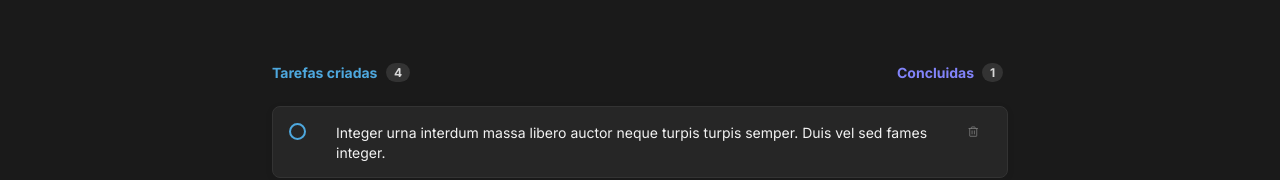
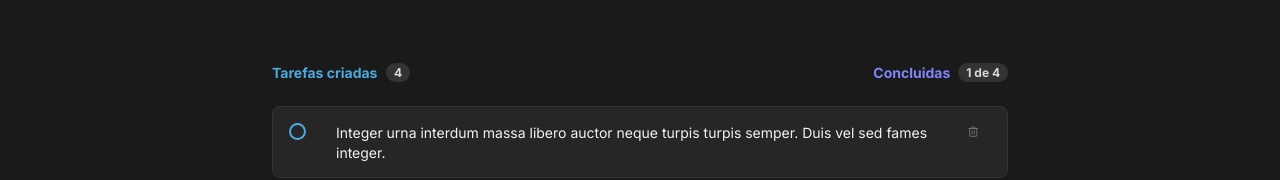
Before and after one commit to luanyata/Todo-Ignite-Update-2022, a React (Vite) app: page / in a window 1280 px wide. Shown: the part 225-405 px from the top of the page. Built offline with nearby package versions, Linux system fonts and the light colour scheme.

Commit message:
:lipstick:  Correcao do contador de task concluidas

```diff
--- a/src/components/Tasks.module.css
+++ b/src/components/Tasks.module.css
@@ -28,7 +28,6 @@
   align-items: center;
   padding: 0;
   gap: 8px;
-  width: 6.938rem;
 }
 
 .tasks .createTaskTitle {
--- a/src/components/Tasks.tsx
+++ b/src/components/Tasks.tsx
@@ -28,7 +28,9 @@ export function Tasks({ tasks, onDelete, onDone }: TasksProps) {
         </div>
         <div className={styles.done}>
           <div className={styles.doneTaskTitle}> Concluidas</div>
-          <div className={styles.count}>{doneTasks}</div>
+          <div className={styles.count}>
+            {doneTasks} de {totalTasks}
+          </div>
         </div>
       </div>
 
```
Also changed, not shown: 1 other file (tests, documents, lock files or other folders).
